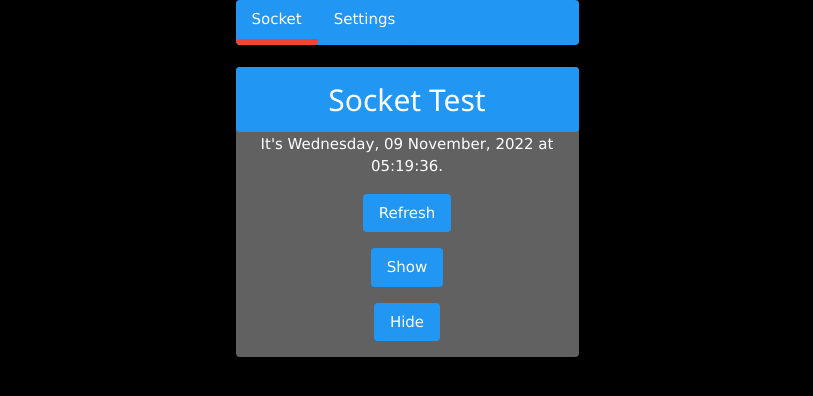
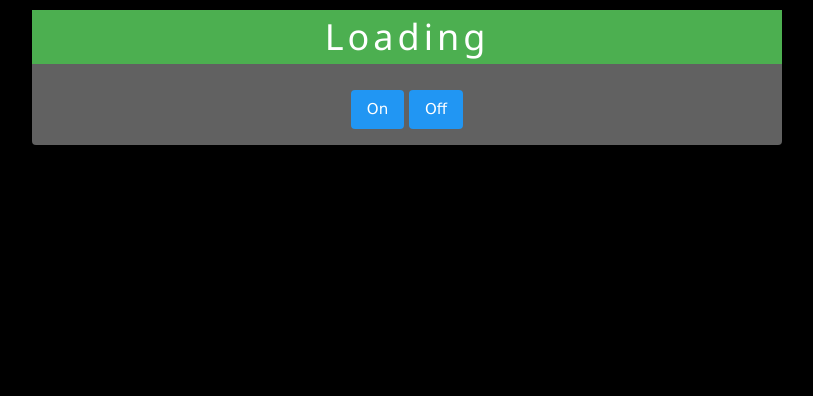
Before and after one commit to dougpark/dashboard, a Flask app: page / in a window 1280 px wide. Shown: the top 396 px of the page, without its empty margins (233-1046 px from the left). Run offline with Flask 2, Linux system fonts and the light colour scheme; some libraries are stand-ins or nearby versions.

Commit message:
max-width 50em

```diff
--- a/dash_app/static/js/main.js
+++ b/dash_app/static/js/main.js
@@ -65,7 +65,7 @@ function initRefresh() {
     console.log(payload)
     // var loggerElement = document.getElementById('logger')
     var dataElement = document.getElementById('refreshVal')
-    dataElement.innerHTML = payload.data
+    // dataElement.innerHTML = payload.data
     // loggerElement.appendChild(dataElement)
   })
 
@@ -101,8 +101,12 @@ function initMessage() {
     var dataElement = document.getElementById('displayMsg')
     if (payload.messageStatus == true) {
       dataElement.innerHTML = payload.message
+      dataElement.classList.add("w3-red")
+      dataElement.classList.remove("w3-green")
     } else {
-      dataElement.innerHTML = ''
+      dataElement.innerHTML = '...'
+      dataElement.classList.add("w3-green")
+      dataElement.classList.remove("w3-red")
     }
     // loggerElement.appendChild(dataElement)
   })
--- a/dash_app/templates/index.html
+++ b/dash_app/templates/index.html
@@ -23,26 +23,26 @@
 
     <body>
 
-      <div class="w3-container w3-round" style=" margin-left: auto; margin-right: auto; width: 25em">
+      <div class="w3-container w3-round" style=" margin-left: auto; margin-right: auto; max-width: 50em; padding: 0">
         <!-- Navigation Bar -->
-        <div class="w3-round w3-bar w3-blue">
+        <!-- <div class="w3-round w3-bar w3-blue">
             <button class="w3-round w3-bar-item w3-button tablink w3-bottombar w3-border-red"
                 onclick="openTab(event,'Socket')">Socket</button>
             <button class="w3-round w3-bar-item w3-button tablink w3-bottombar w3-border-blue"
                 onclick="openTab(event,'Settings')">Settings</button>
         </div>
-        <br>
+        <br> -->
 
       <!-- Socket Tab -->
       <div id="Socket" class="w3-card-4 w3-dark-grey w3-center w3-round tab">
-        <div class="w3-container w3-blue w3-center w3-round">
-            <h2 class="w3-text-white w3-center">Socket Test</h2>
-        </div>
+        <!-- <div class="w3-container w3-blue w3-center w3-round"> -->
+            <h1 id="displayMsg" class="w3-text-white w3-green w3-center w3-wide">Loading</h1>
+        <!-- </div> -->
         <div class="w3-container w3-center">
-          It's {{ date.strftime("%A, %d %B, %Y at %X") }}.
-        <div id="logger"></div>
-            <div class="w3-center" style="width:80%; margin-left: auto; margin-right: auto; width: 20em">
-                <h3 id="sensor_label"></h3>
+          <!-- It's {{ date.strftime("%A, %d %B, %Y at %X") }}. -->
+        <!-- <div id="logger"></div> -->
+        <div class="w3-center" style="width:80%; margin-left: auto; margin-right: auto; width: 20em">
+                <!-- <h3 id="sensor_label"></h3>
 
                 <h3 id="sensor_result" class="w3-text-black w3-round"></h3>
             </div>
@@ -50,14 +50,14 @@
                 <button id='refresh' class="w3-button w3-blue w3-round">Refresh</button>
             </div>
             <div id="refreshVal">
+            </div> -->
+            <div class="w3-section">
+                <button id='showMsg' class="w3-button w3-blue w3-round">On</button>
+            <!-- </div>
+            <div class="w3-section"> -->
+                <button id='hideMsg' class="w3-button w3-blue w3-round">Off</button>
             </div>
-            <div class="w3-section">
-                <button id='showMsg' class="w3-button w3-blue w3-round">Show</button>
-            </div>
-            <div class="w3-section">
-                <button id='hideMsg' class="w3-button w3-blue w3-round">Hide</button>
-            </div>
-            <div id="displayMsg">
+            <div id="displayMsg2">
             </div>
         </div>
     </div>
```
